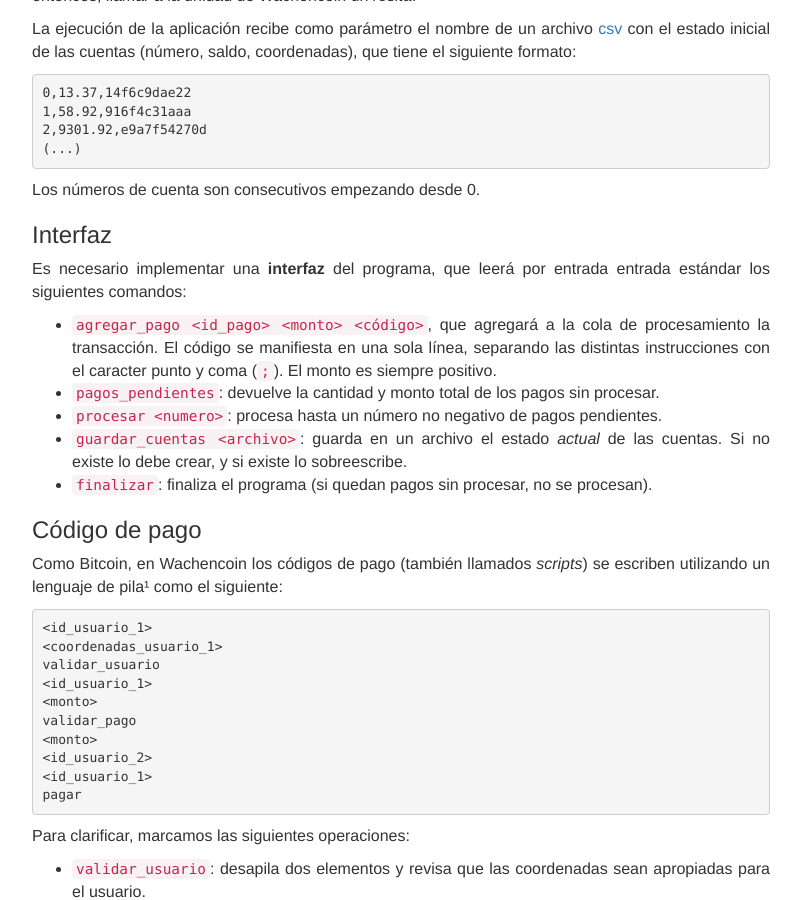
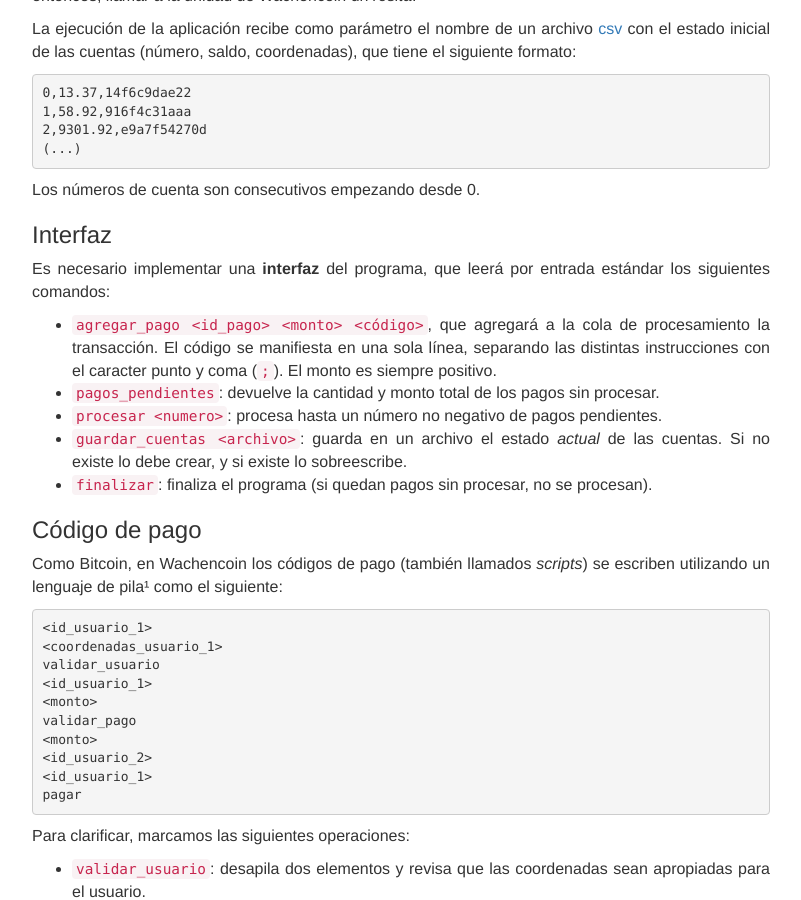
Before and after one commit to algoritmos-rw/algoritmos, a Jekyll site: the page built from static/tps/2017_2/tp1/index.md, in a window 1280 px wide and 900 px high, scrolled down 2259 px. Shown: the whole window, without its empty margins (239-1040 px from the left). Built offline with Jekyll 4.4.1, drawn with Linux system fonts in a browser that asks for light colours; some of the changed text lies outside the part shown.

Commit message:
Copyedit. Fix typos.

```diff
--- a/static/tps/2017_2/tp1/index.md
+++ b/static/tps/2017_2/tp1/index.md
@@ -136,7 +136,7 @@ Los números de cuenta son consecutivos empezando desde 0.
 ### Interfaz
 
 Es necesario implementar una **interfaz** del programa, que leerá por entrada
-entrada estándar los siguientes comandos:
+estándar los siguientes comandos:
 
 * `agregar_pago <id_pago> <monto> <código>`, que agregará a la cola de
 procesamiento la transacción. El código se manifiesta en una sola línea,
```
Also changed, not shown: other parts of static/tps/2017_2/tp1/index.md (+1 -1 lines).
